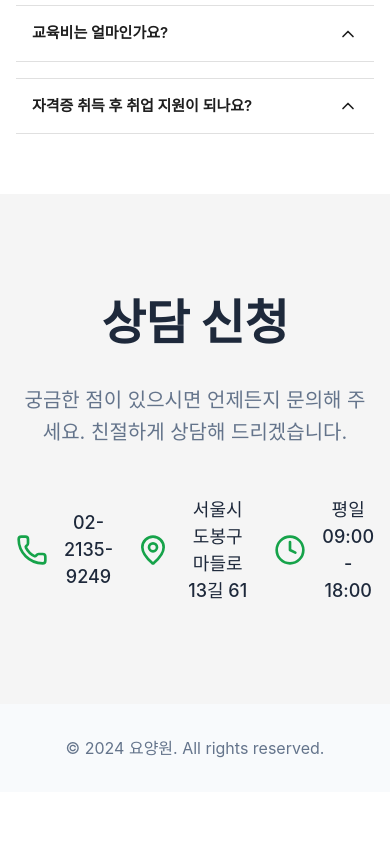
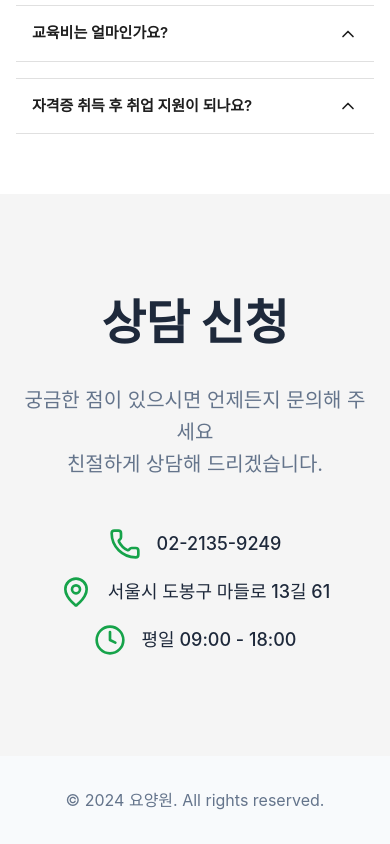
Before and after one commit to bp4sp4/caving_demo, a Next.js app: page / in a window 390 px wide. Shown: the part 2962-3806 px from the top of the page. Before the commit the page ends 3754 px from the top, so only its background shows below. Built offline with nearby package versions, Linux system fonts and the light colour scheme.

Commit message:
update mobile

```diff
--- a/app/components/NursingHomeWebsite.module.css
+++ b/app/components/NursingHomeWebsite.module.css
@@ -386,9 +386,12 @@
   margin: 0;
 }
 
+.mobileBreak {
+  display: none;
+}
+
 .contactDetails {
   display: flex;
-
   gap: 1.5rem;
   margin-top: 1rem;
 }
@@ -736,6 +739,16 @@
     font-size: 20px;
   }
 
+  .mobileBreak {
+    display: inline;
+  }
+
+  .contactDetails {
+    flex-direction: column;
+    gap: 1rem;
+    align-items: center;
+  }
+
   .contactDetailItem {
     font-size: 18px;
   }
--- a/app/components/NursingHomeWebsite.tsx
+++ b/app/components/NursingHomeWebsite.tsx
@@ -283,7 +283,6 @@ const NursingHomeWebsite = ({
                 className={`${styles.qaQuestion} ${openQaIndex === 3 ? styles.qaQuestionOpen : ''}`}
                 onClick={() => toggleQa(3)}
               >
-
                 <span className={styles.qaText}>자격증 취득 후 취업 지원이 되나요?</span>
                 <ChevronUp className={`${styles.qaChevron} ${openQaIndex === 3 ? styles.qaChevronOpen : ''}`} />
               </button>
@@ -304,8 +303,7 @@ const NursingHomeWebsite = ({
           <div className={styles.consultationInfo}>
             <h2 className={styles.consultationTitle}>상담 신청</h2>
             <p className={styles.consultationDescription}>
-              궁금한 점이 있으시면 언제든지 문의해 주세요. 친절하게 상담해
-              드리겠습니다.
+              궁금한 점이 있으시면 언제든지 문의해 주세요<span className={styles.mobileBreak}><br/></span> 친절하게 상담해 드리겠습니다.
             </p>
             <div className={styles.contactDetails}>
               <div className={styles.contactDetailItem}>
```
